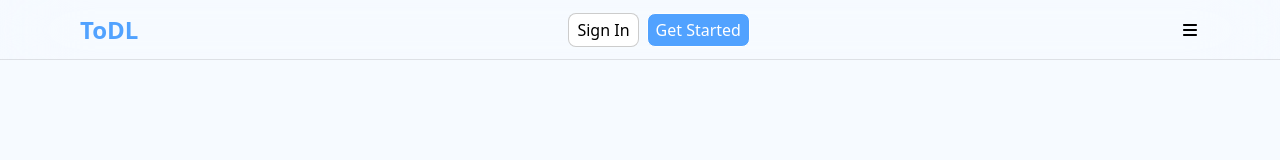
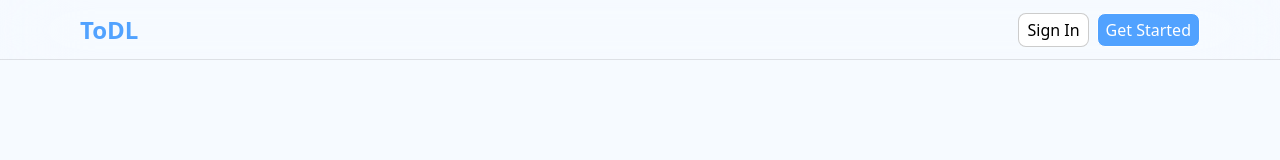
Before and after one commit to PrithvirajVNair/TODOLIST, a React app in the folder frontend/: page / in a window 1280 px wide. Shown: the top 160 px of the page. Built offline with nearby package versions, Linux system fonts and the light colour scheme; the HTML template or start-up script is replaced by a standard one.

Commit message:
Update : Mobile Responsive

```diff
--- a/frontend/src/components/Header.jsx
+++ b/frontend/src/components/Header.jsx
@@ -21,14 +21,14 @@ const Header = () => {
               Get Started
             </a>
           </div>
-          <div>
+          <div className="block md:hidden">
             {!toggleMenu?<button onClick={()=>setToggleMenu(true)}><FontAwesomeIcon icon={faBars} /></button>:<button onClick={()=>setToggleMenu(false)}><FontAwesomeIcon icon={faXmark} /></button>}
           </div>
         </div>
       </div>
       {
         toggleMenu &&
-        <div className="fixed z-99 flex flex-col p-5 bg-white/10 backdrop-blur-3xl rounded-xl right-0 top-16 justify-center items-center text-white">
+        <div className="md:hidden fixed z-99 flex flex-col p-5 bg-white/10 backdrop-blur-3xl rounded-xl right-0 top-16 justify-center items-center text-white">
         <a href="/login">
               Sign In
             </a>
```
